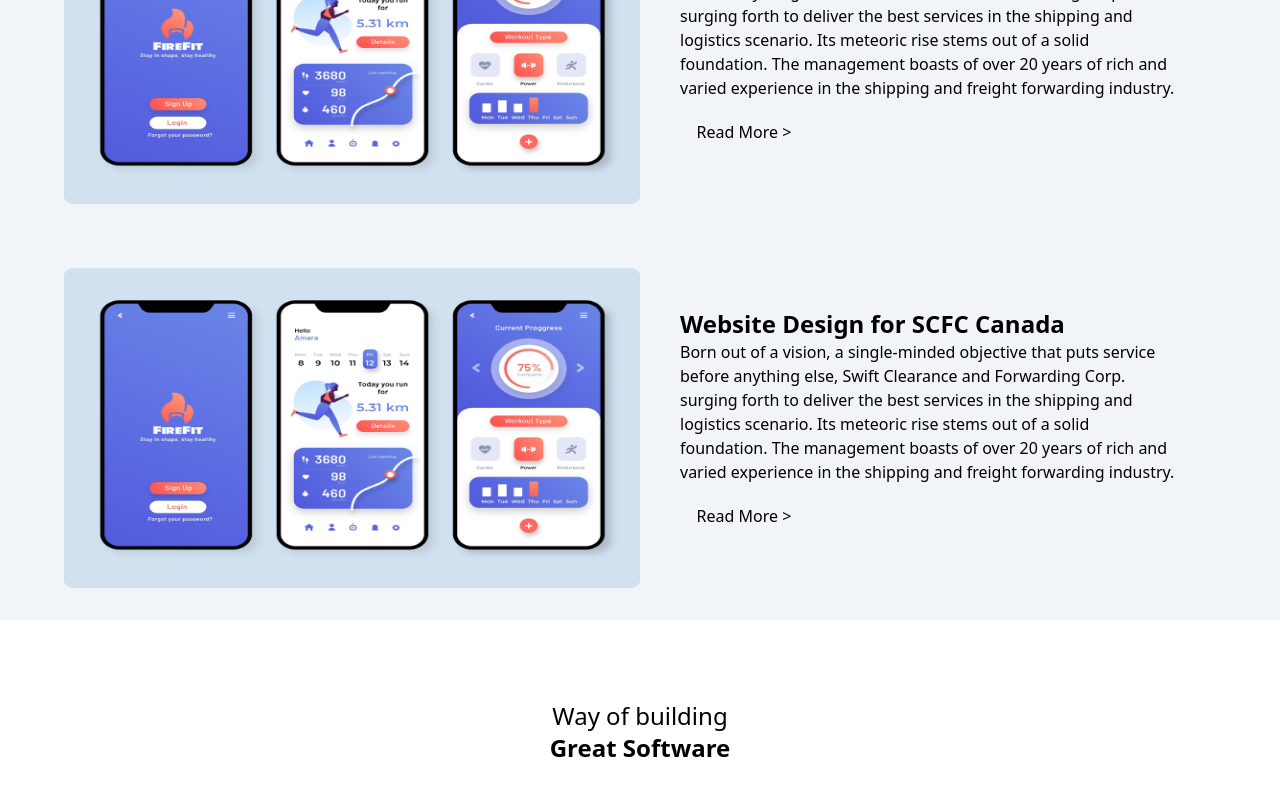
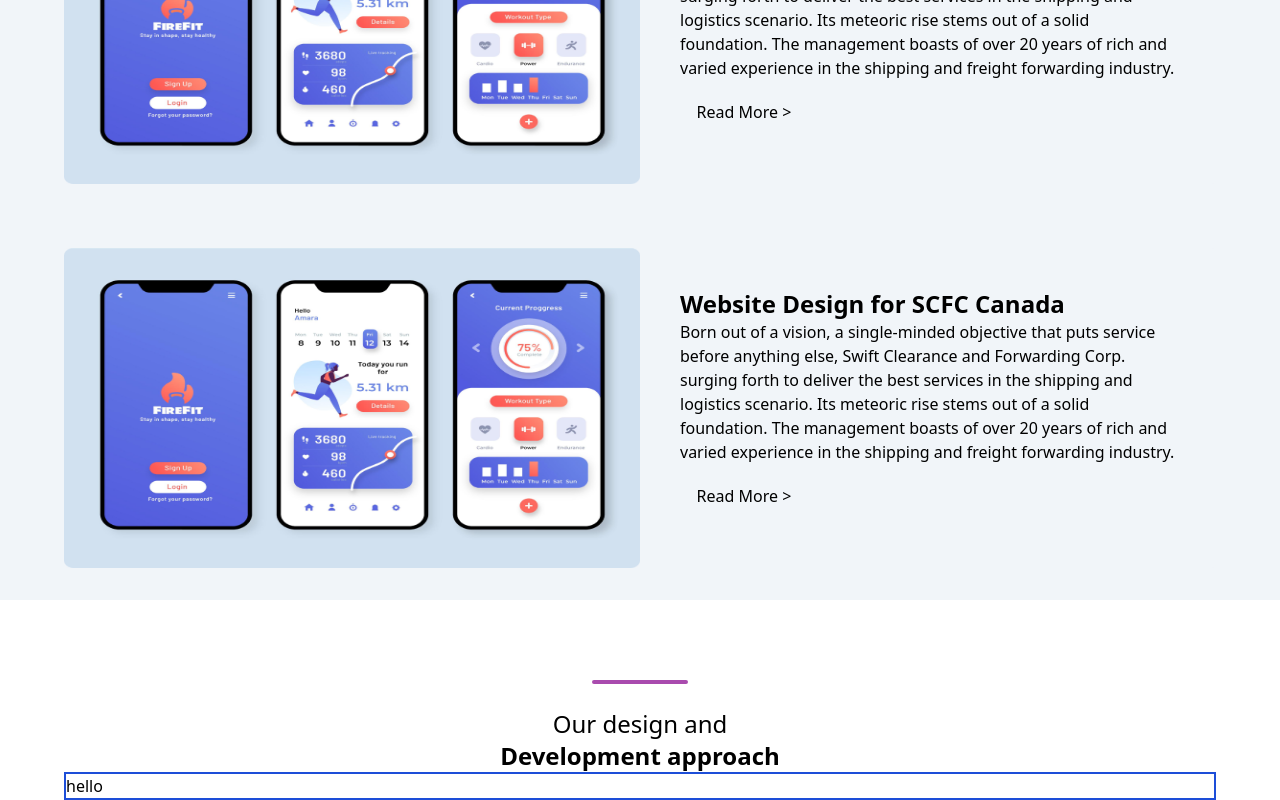
Before and after one commit to obuastella/the4coders, a React (Create React App) app in the folder front-end/: page / in a window 1280 px wide. Shown: the part 3297-4097 px from the top of the page. Before the commit the page ends 4061 px from the top, so only its background shows below. Built offline with nearby package versions, Linux system fonts and the light colour scheme.

Commit message:
Added line component

```diff
--- /dev/null
+++ b/front-end/src/components/Line.jsx
@@ -0,0 +1,7 @@
+function Line() {
+  return (
+    <div className="w-24 border-2 border-secondaryColor mx-auto mt-10 rounded mb-6"></div>
+  );
+}
+
+export default Line;
--- a/front-end/src/pages/Home/index.jsx
+++ b/front-end/src/pages/Home/index.jsx
@@ -1,5 +1,6 @@
 // import { Card } from "../../components/Card";
 import Card from "../../components/Card";
+import Line from "../../components/Line";
 import { SliderCards } from "../../components/SliderCards";
 import { Profile } from "./Components/Profile";
 
@@ -77,7 +78,7 @@ function Home() {
       />
       {/* Why customers love us */}
       <section className=" mt-10 w-[90%] m-auto mb-8">
-        <div className="w-24 border-2 border-secondaryColor mx-auto mt-10 rounded mb-11"></div>
+        <Line />
         <h2 className="text-xl md:text-3xl text-center">
           Why customers love <br />
           <span className="font-bold">working with us</span>
@@ -98,10 +99,17 @@ function Home() {
         <Card />
         <Card />
       </section>
-      {/* Way of building great software */}
-      <h2 className="text-center text-2xl ">
-        Way of building <br /> <span className="font-bold">Great Software</span>
+      {/* Our Design and Development Approach */}
+
+      <Line />
+      <h2 className="text-center text-2xl">
+        Our design and <br />{" "}
+        <span className="font-bold">Development approach</span>
       </h2>
+
+      <section className="w-[90%] m-auto h-5/6 border-2 border-blue-700">
+        hello
+      </section>
     </>
   );
 }
```
